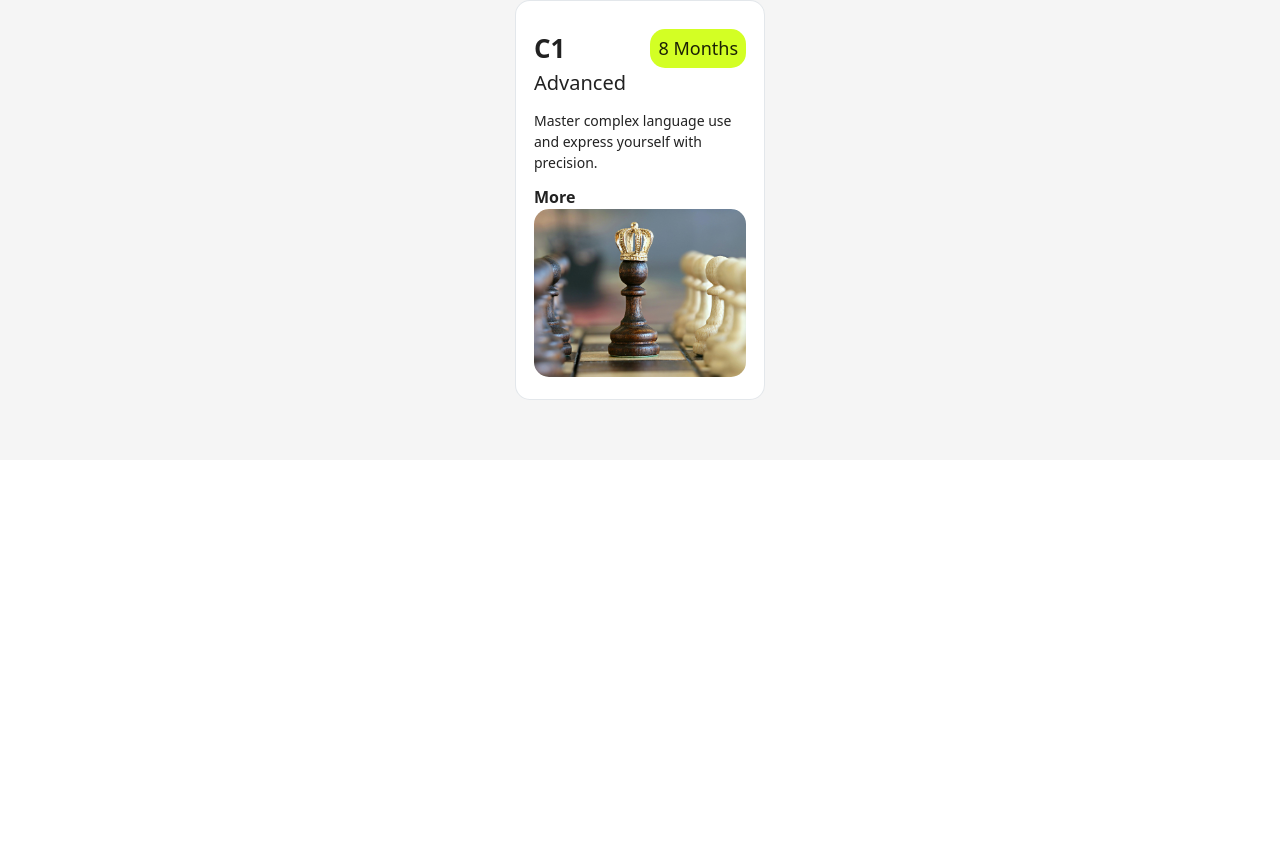
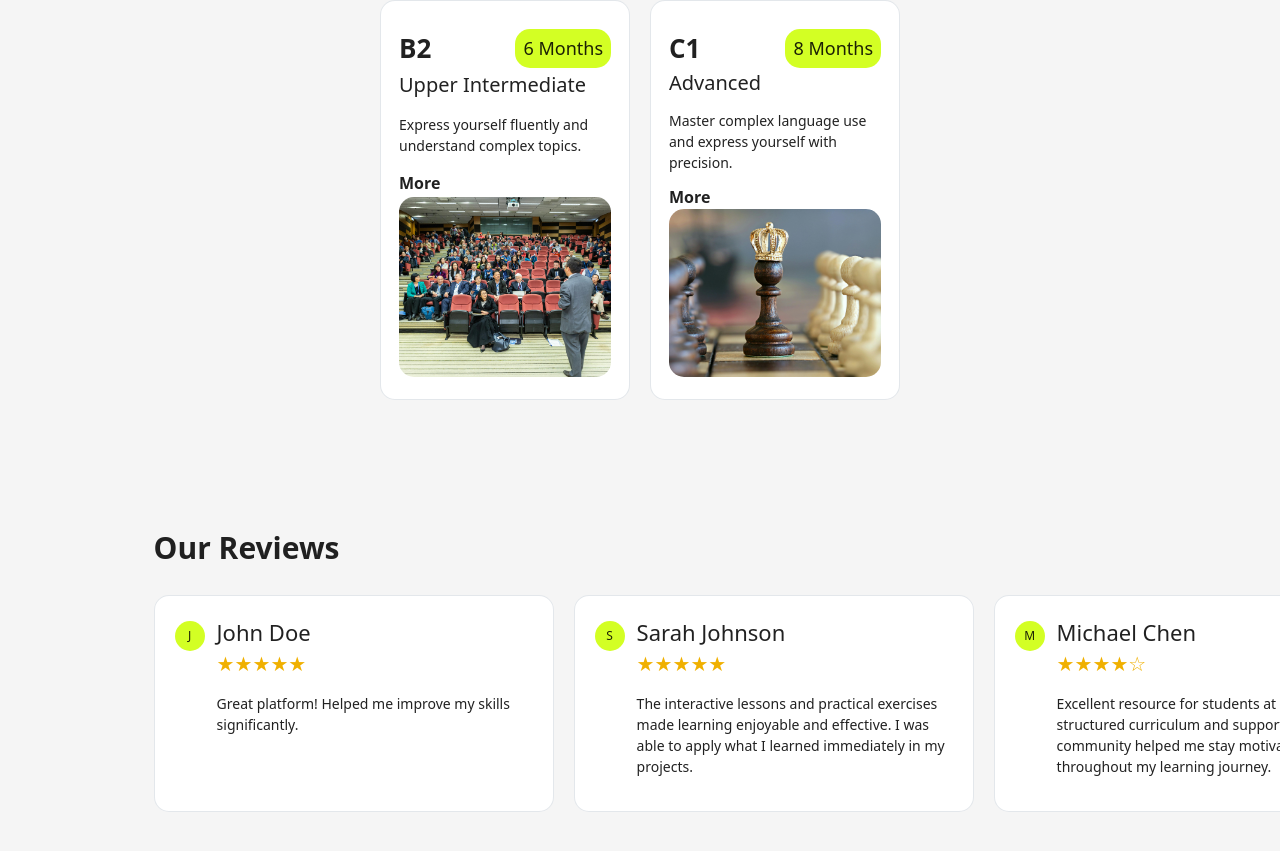
Before and after one commit to ArturrrZ/Language-School, a React (Vite) app: page / in a window 1280 px wide. Shown: the part 4363-5214 px from the top of the page. Before the commit the page ends 4883 px from the top, so only its background shows below. Built offline with nearby package versions, Linux system fonts and the light colour scheme; a web font is replaced by a local one.

Commit message:
feat: add ReviewSection component with styling and functionality, including review display and layout adjustments

```diff
--- a/src/components/HomePage/ApplyFixed/ApplyFixed.css
+++ b/src/components/HomePage/ApplyFixed/ApplyFixed.css
@@ -6,7 +6,7 @@
     background-color: rgb(0,0,0,0.7);
     opacity: 0;
     z-index: 1000;
-    transition: opacity 0.3s ease;
+    transition: opacity 0.3s ease-in-out;
     pointer-events: none;
     display:flex;
     justify-content: center;
--- a/src/components/HomePage/LevelsSection/LevelsSection.css
+++ b/src/components/HomePage/LevelsSection/LevelsSection.css
@@ -4,7 +4,7 @@
     padding-top: 40px;
     padding-bottom: 40px;
     width: 100%;
-    margin: 60px 0;
+    margin-top: 60px;
 }
 .levels-section-header{
         max-width: 90%;
@@ -17,7 +17,7 @@
     overflow-x: auto;
     gap: 20px;
     margin-top: 2rem;
-    padding: 0 16px;
+    padding: 0 5%;
 }
 .level-box{
     background: var(--whit);
--- /dev/null
+++ b/src/components/HomePage/ReviewSection/ReviewSection.css
@@ -0,0 +1,55 @@
+.review-section{
+    background-color: var(--s-bg);
+    padding-top: 40px;
+    padding-bottom: 40px;
+    padding-left: 5%;
+}
+
+.reviews{
+    display: flex;
+    gap: 20px;
+    overflow-x: auto;
+    flex-wrap: nowrap;
+    padding-bottom: 20px;
+}
+.review{
+    min-width: 400px;
+    display: flex;
+    flex-direction: row;
+    background-color: var(--whit);
+    padding: 20px;
+    border-radius: 15px;
+    border: 1px solid var(--mui-border);
+}
+.review-left{
+    margin-top: 5px;
+    background-color: var(--yell);
+    width: 30px;
+    height: 30px;
+    border-radius: 50%;
+    display: flex;
+    align-items: center;
+    justify-content: center;
+    flex-shrink: 0;
+    font-size: 0.6rem;
+}
+.review-main{
+    margin-left: 12px;
+}
+.review-name{
+    font-size: 1.1rem;
+    font-weight: 500;
+    margin: 0;
+}
+.review-stars{
+    color: var(--star);
+}
+.review-text{
+    font-size: 0.7rem;
+}
+
+@media screen and (min-width: 768px) {
+    .review-section{
+        padding-left: 12%;
+    }
+}
--- /dev/null
+++ b/src/components/HomePage/ReviewSection/ReviewSection.tsx
@@ -0,0 +1,40 @@
+import React from 'react'
+import './ReviewSection.css'
+
+type Props = {}
+const reviews = [
+  {id:1, name: 'John Doe', stars:'★★★★★',review: 'Great platform! Helped me improve my skills significantly.'},
+  {id:2, name: 'Sarah Johnson', stars:'★★★★★', review: 'The interactive lessons and practical exercises made learning enjoyable and effective. I was able to apply what I learned immediately in my projects.'},
+  {id:3, name: 'Michael Chen', stars:'★★★★☆', review: 'Excellent resource for students at all levels. The structured curriculum and supportive community helped me stay motivated throughout my learning journey.'},
+  {id:4, name: 'Emily Rodriguez', stars:'★★★★★', review: 'As a complete beginner, I found the step-by-step approach incredibly helpful. The instructors break down complex concepts into digestible pieces that are easy to understand.'},
+  {id:5, name: 'David Thompson', stars:'★★★★★', review: 'The quality of content is outstanding. Every course is well-organized and the practice problems really challenge you to think critically and solve real-world problems.'},
+  {id:6, name: 'Lisa Park', stars:'★★★★☆', review: 'I appreciate the flexibility this platform offers. Being able to learn at my own pace while having access to mentors when I need help has been invaluable for my growth.'},
+  {id:7, name: 'James Wilson', stars:'★★★★★', review: 'This platform transformed my understanding of programming. The hands-on projects and code reviews from experienced developers helped me build confidence in my abilities.'},
+  {id:8, name: 'Amanda Foster', stars:'★★★★★', review: 'The community aspect is what sets this apart. Being able to collaborate with other learners and get feedback on my work accelerated my progress tremendously.'},
+  {id:9, name: 'Ryan Martinez', stars:'★★★★☆', review: 'Great value for the price. The comprehensive curriculum covers everything from basics to advanced topics, making it a one-stop solution for skill development.'},
+  {id:10, name: 'Sophia Anderson', stars:'★★★★★', review: 'I went from knowing nothing about coding to building my own projects in just a few months. The clear explanations and supportive environment made all the difference.'}
+
+]
+function ReviewSection({}: Props) {
+  return (
+    <section className='review-section'>
+      <h2 className="sH ">Our Reviews</h2>
+      <div className="reviews">
+        {reviews.map((rev, idx)=>{return (
+          <div className='review' key={rev.id}>
+            <div className="review-left">
+              {rev.name[0]}
+            </div>
+            <div className="review-main">
+              <h6 className="review-name">{rev.name}</h6>
+              <span className="review-stars">{rev.stars}</span>
+              <p className="review-text">{rev.review}</p>
+            </div>
+          </div>
+      )})}
+      </div>
+    </section>
+  )
+}
+
+export default ReviewSection
--- a/src/index.css
+++ b/src/index.css
@@ -13,7 +13,7 @@
   --yell: rgb(211, 255, 36);
   --blac: rgb(0, 0, 0);
   --whit: rgb(255,255,255);
-
+  --star: rgb(240, 176, 0);
   font-family: "Google Sans Flex", system-ui, sans-serif;
   color: var(--pr-color);
 }
--- a/src/pages/HomePage.tsx
+++ b/src/pages/HomePage.tsx
@@ -9,6 +9,7 @@ import PricingSection from '../components/HomePage/PricingSection/PricingSection
 import MyPricingSection from '../components/HomePage/MyPricingSection/MyPricingSection.tsx';
 import LevelsSection from '../components/HomePage/LevelsSection/LevelsSection.tsx';
 import LevelsMore from '../components/HomePage/LevelsMore/LevelsMore.tsx';
+import ReviewSection from '../components/HomePage/ReviewSection/ReviewSection.tsx';
 
 type Props = {}
 
@@ -38,6 +39,7 @@ function HomePage({}: Props) {
       <MyPricingSection setApply={setApply}/>
       <LevelsSection setLevelsMore={setLevelsMore}/>
       <LevelsMore  levelsMore={levelsMore} setLevelsMore={setLevelsMore} setApply={setApply}/>
+      <ReviewSection />
     </>
   )
 }
```
